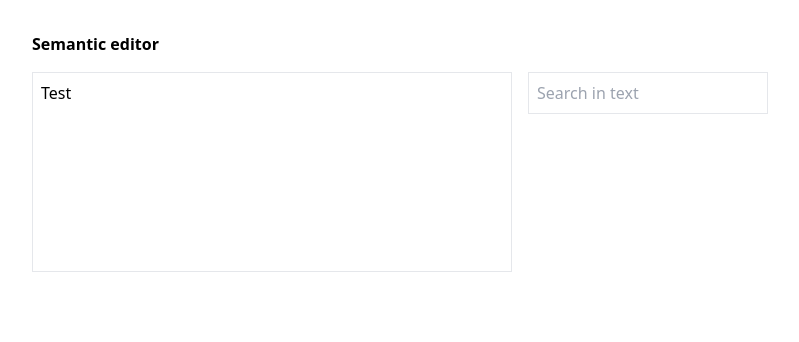
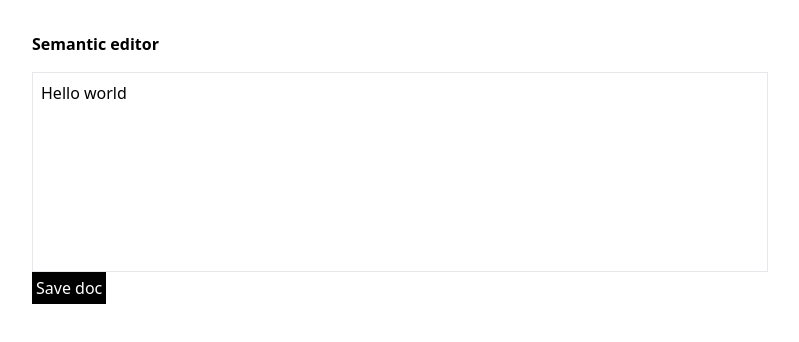
Before and after one commit to wwsalmon/semantic-editor, a Next.js app: page / in a window 1280 px wide. Shown: the top 342 px of the page, without its empty margins (240-1039 px from the left). Built offline with nearby package versions, Linux system fonts and the light colour scheme.

Commit message:
create save flow

```diff
--- a/components/SlateEditor.tsx
+++ b/components/SlateEditor.tsx
@@ -1,22 +1,23 @@
-import {useMemo} from "react";
+import {Dispatch, SetStateAction, useMemo} from "react";
 import {withHistory} from "slate-history";
-import {Slate, Editable, ReactEditor, withReact} from "slate-react";
+import {Editable, ReactEditor, Slate, withReact} from "slate-react";
 import {createEditor, Descendant} from "slate";
 
-const initialValue: Descendant[] = [
-    {
-        type: "paragraph",
-        children: [
-            {text: "Test"},
-        ]
-    }
-]
+function getText(d: Descendant) {
+    if ("text" in d) return d.text;
+    if ("children" in d) return getText(d.children[0]);
+    return "";
+}
 
-export default function SlateEditor() {
+export default function SlateEditor({value, setValue}: { value: string, setValue: Dispatch<SetStateAction<string>> }) {
     const editor = useMemo(() => withHistory(withReact(createEditor() as ReactEditor)), []);
 
     return (
-        <Slate editor={editor} value={initialValue}>
+        <Slate
+            editor={editor}
+            value={value.split("\n").map(d => ({type: "paragraph", children: [{text: d}]}))}
+            onChange={d => setValue(d.map(x => getText(x)).join("\n"))}
+        >
             <Editable placeholder="Enter your text"/>
         </Slate>
     );
--- a/pages/index.tsx
+++ b/pages/index.tsx
@@ -3,17 +3,20 @@ import {useState} from "react";
 
 export default function Home() {
     const [search, setSearch] = useState<string>("");
+    const [isSaved, setIsSaved] = useState<boolean>(false);
+    const [doc, setDoc] = useState<string>("Hello world");
+    const [splitDoc, setSplitDoc] = useState<string[]>([]);
+
+    function onSave() {
+        setSplitDoc(doc.split(/[\n|\.|\?|\!]+\s*/));
+        setIsSaved(true);
+    }
 
     return (
         <div className="mx-auto max-w-3xl px-4 my-8">
             <h1 className="font-bold mb-4">Semantic editor</h1>
-            <div className="flex -mx-2">
-                <div className="w-full px-2">
-                    <div className="p-2 border min-h-[200px]">
-                        <SlateEditor/>
-                    </div>
-                </div>
-                <div className="ml-auto w-64 flex-shrink-0 px-2">
+            {isSaved ? (
+                <>
                     <input
                         type="text"
                         className="p-2 border w-full"
@@ -21,8 +24,23 @@ export default function Home() {
                         value={search}
                         onChange={e => setSearch(e.target.value)}
                     />
-                </div>
-            </div>
+                    <div>
+                        {splitDoc.map((d, i) => (
+                            <p key={i} className="my-6">{d}</p>
+                        ))}
+                    </div>
+                    <button className="bg-black p-1 text-white" onClick={() => setIsSaved(false)}>Edit doc</button>
+                </>
+            ) : (
+                <>
+                    <div className="w-full">
+                        <div className="p-2 border min-h-[200px]">
+                            <SlateEditor value={doc} setValue={setDoc}/>
+                        </div>
+                    </div>
+                    <button className="bg-black p-1 text-white" onClick={onSave }>Save doc</button>
+                </>
+            )}
         </div>
     );
 }
```
